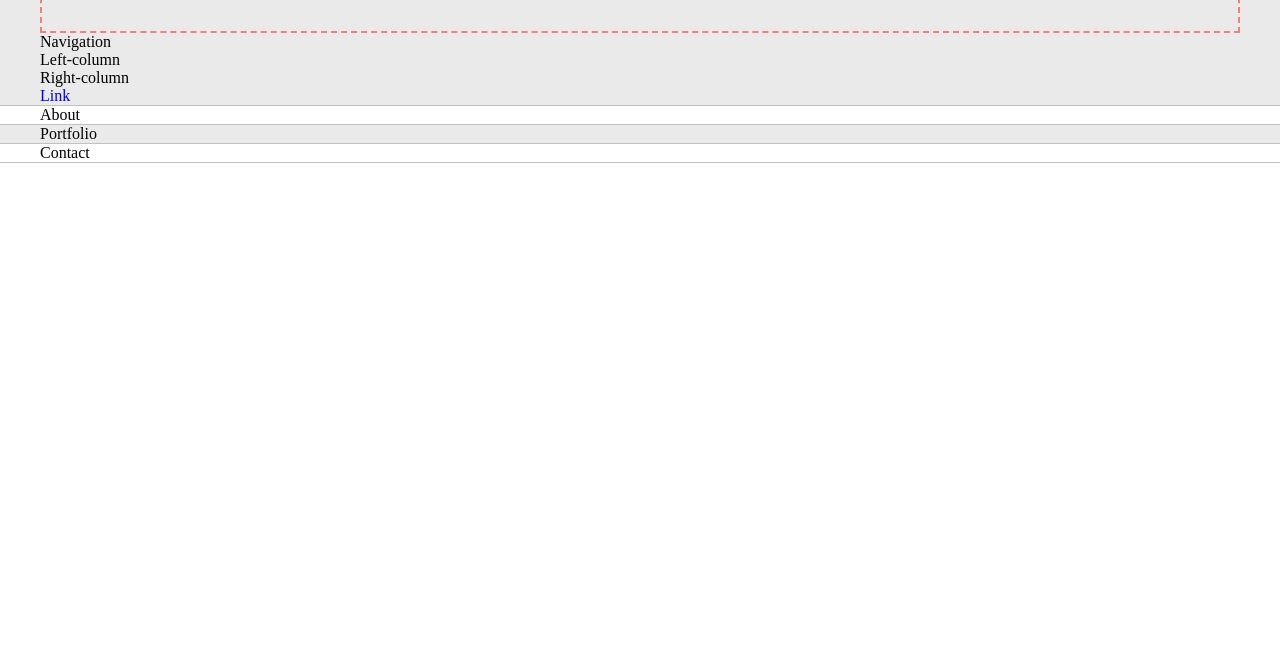
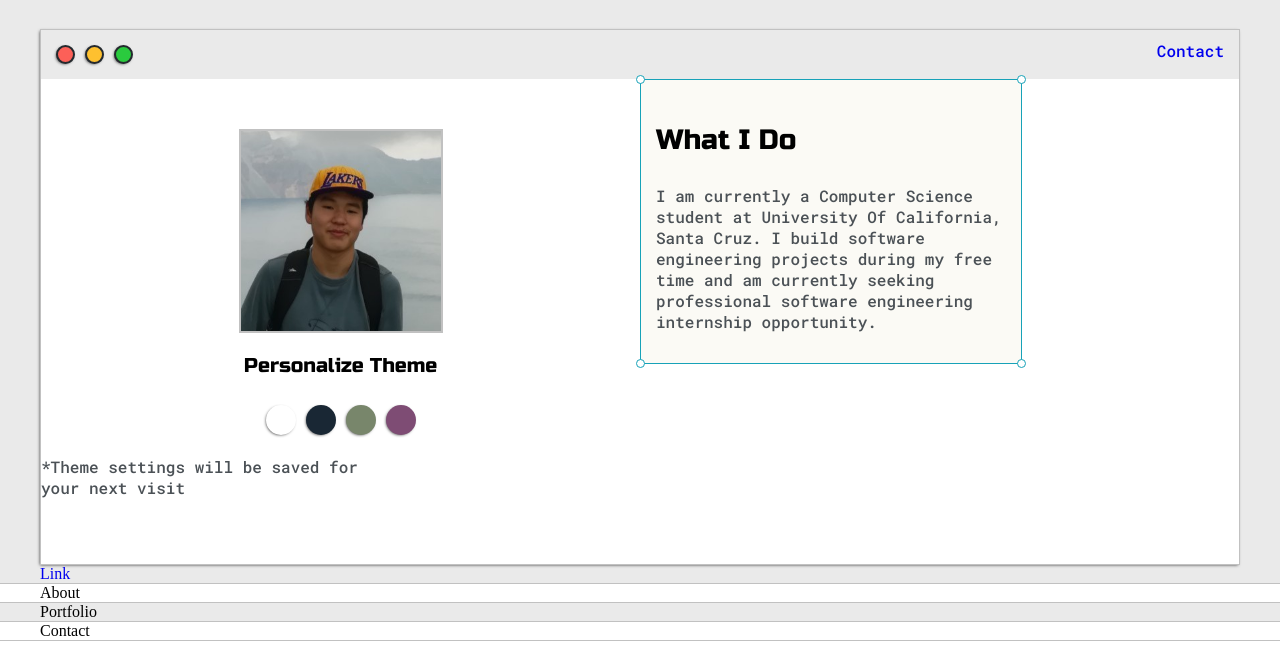
Before and after one commit to FishermanVan/MyPortfolioWebsite, a plain HTML site: page index.html in a window 1280 px wide. Shown: the part 132-800 px from the top of the page. Drawn offline with Linux system fonts and the light colour scheme.

Commit message:
working on right column and "What I do" box

```diff
--- a/default.css
+++ b/default.css
@@ -6,6 +6,10 @@
 
     --mainText:black;
     --secondaryText:#4b5156;
+
+    --themeDotBorder:#24292e;
+
+    --previewBg: rgb(251, 249, 243, 0.8);
 }
 
 html, body{
@@ -20,7 +24,7 @@ h1, h2, h3, h4, h5, h6, strong{
 }
 
 p, li, span, label, input, textarea{
-    color: var(--secondaryColor);
+    color: var(--secondaryText);
     font-family: 'Roboto Mono', monospace;
 }
 
@@ -61,11 +65,180 @@ h6 {font-size: 16px;}
     display: grid;
     text-align: center; /*align content at center of the grid horizontally*/
     align-content: center;
-    border: 2px dashed lightcoral;
+    /*border: 2px dashed lightcoral;*/
     min-height: 10em;
 }
 
+.intro-wrapper{
+    background-color: var(--secondaryColor);
+    border: 1px solid var(--borderColor);
+    border-radius: 5x 5x 0 0;
 
+    -webkit-box-shadow: -1px 1px 3px -1px rgba(0,0,0,0.75);
+    -mo-box-shadow: -1px 1 px 3 px -1px rgba(0,0,0,0.75);
+    box-shadow: -1px 1px 3px -1px rgba(0,0,0,0.75);
+
+    display:grid;
+    grid-template-columns: 1fr 1fr; /*One fraction of the frame*/
+    grid-template-areas:
+        'navigation-wrapper navigation-wrapper'
+        'left-column right-column'
+    ;
+}
+
+.navigation-wrapper{
+    border-radius: 5x 5x 0 0;
+    grid-area: navigation-wrapper; /*Grid area ID*/
+    border-bottom: 1px soild var(--borderColor);
+    display: flex; /*stacks div tags left and right instead of normal newline*/
+    justify-content: space-between; /*align flexboxes left to right so all space is left between two flexboxes
+    align-items: center; /*align contents at the center of the box vertically*/
+    background-color: var(--mainColor);
+}
+
+#navigation{
+    margin:0;
+    padding: 10px; /*a margin is the space around an element's border, while padding is the space between an element's border and the element's content*/
+}
+
+#navigation li{
+    display: inline-block;
+    margin-right: 5px;
+    margin-left: 5px;
+}
+
+.dots-wrapper{
+    display: flex;
+    padding: 10px;
+}
+
+#dot-1{
+    background-color: #FC6058;
+}
+
+#dot-2{
+    background-color: #FEC02F;
+}
+
+#dot-3{
+    background-color: #2ACA3E;
+}
+
+.browser-dot{
+    background-color:  black;
+    height: 15px;
+    width: 15px;
+    border-radius: 50%;
+
+    margin: 5px;
+    border: 2px solid var(--themeDotBorder);
+
+    -webkit-box-shadow: -1px 1px 3px -1px rgba(0,0,0,0.75);
+    -mo-box-shadow: -1px 1 px 3 px -1px rgba(0,0,0,0.75);
+    box-shadow: -1px 1px 3px -1px rgba(0,0,0,0.75);
+}
+
+.left-column{
+    grid-area: left-column;
+    padding-top: 50px;
+    padding-bottom: 50px;
+}
+
+#profile_pic{
+    display: block;
+    margin: 0 auto;
+
+    height: 200px;
+    width: 200px;
+    object-fit: cover; /*make sure we do not distort the image when we try to fit the 200 x 200 px setting*/
+    border: 2px solid var(--borderColor)
+}
+
+#theme-options-wrapper{
+    display: flex;
+    justify-content: center;
+}
+.theme-dot{
+    height: 30px;
+    width: 30px;
+    background-color: black;
+    border-radius: 50%;
+
+    margin: 5px;
+
+    -webkit-box-shadow: -1px 1px 3px -1px rgba(0,0,0,0.75);
+    -mo-box-shadow: -1px 1 px 3 px -1px rgba(0,0,0,0.75);
+    box-shadow: -1px 1px 3px -1px rgba(0,0,0,0.75);
+
+    cursor: pointer; /*cursor turns into a pointer when it hovers over the dots*/
+}
+
+.theme-dot:hover{
+    border-width: 5px;
+}
+
+#light-mode{
+    background-color: #fff;
+}
+
+#blue-mode{
+    background-color: #192734;
+}
+
+#green-mode{
+    background-color: #78866b;
+}
+
+#purple-mode{
+    background-color: #7E4C74;
+}
+
+#settings-note{
+    font-size: 12px;
+    font-style: italic;
+}
+
+.right-column{
+    grid-area: right-column;
+}
+
+#preview{
+    width: 350px;
+    border: 1.5px solid #17a2b8;
+    background-color: var(--previewBg);
+    padding: 15px;
+    position: relative; /*setting the position of the preview of right-column to be relative, so the corner dots' absolute positions will be
+    at relative positions of the preview border*/
+}
+
+.corner{
+    width: 7px;
+    height: 7px;
+    border-radius: 50%;
+    border: 1.5px solid #17a2b8;
+    background-color: #fff;
+    position: absolute;
+}
+
+#corner-tl{
+    top: -5px;
+    left: -5px;
+}
+
+#corner-tr{
+    top: -5px;
+    right: -5px;
+}
+
+#corner-bl{
+    bottom: -5px;
+    left: -5px;
+}
+
+#corner-br{
+    bottom: -5px;
+    right: -5px;
+}
 @media screen and (max-width: 1200px){
     .main-container{
         width: 95%;
--- a/index.html
+++ b/index.html
@@ -20,15 +20,46 @@
 
             <div class="intro-wrapper">
                 <div class="navigation-wrapper">
-                    Navigation
+                    <div class="dots-wrapper">
+                        <div id="dot-1" class="browser-dot">
+                        </div>
+                        <div id="dot-2" class="browser-dot">
+                        </div>
+                        <div id="dot-3" class="browser-dot">
+                        </div>
+                    </div>
+
+                    <ul id="navigation">
+                        <li><a href="#">Contact</a></li>
+                    </ul>
                 </div>
 
                 <div class="left-column">
-                    Left-column
+                    <img id="profile_pic" src="images/Stephen.jpg">
+                    <h5 style="text-align: center;line-height: 0;">Personalize Theme</h5>
+
+                    <div id="theme-options-wrapper">
+                        <div id="light-mode" class="theme-dot"></div>
+                        <div id="blue-mode" class="theme-dot"></div>
+                        <div id="green-mode" class="theme-dot"></div>
+                        <div id="purple-mode" class="theme-dot"></div>
+                    </div>
+
+                    <p id="settings-notes">*Theme settings will be saved for<br>your next visit</p>
+
                 </div>
 
                 <div class="right-column">
-                    Right-column
+                    <div id="preview">
+                        <div id="corner-tl" class="corner"></div>
+                        <div id="corner-tr" class="corner"></div>
+                        <h3>What I Do</h3>
+                        <p>I am currently a Computer Science student at University Of California, Santa Cruz.
+                            I build software engineering projects during my free time and am currently seeking
+                            professional software engineering internship opportunity.</p>
+                        <div id="corner-br" class="corner"></div>
+                        <div id="corner-bl" class="corner"></div>
+                    </div>
                 </div>
             </div>
 
```
Also changed, not shown: images/AmazonMusicLogo.png (added), images/Amazonlogo.png (added), images/Stephen.jpg (added), images/UCSC.jpg (added).
